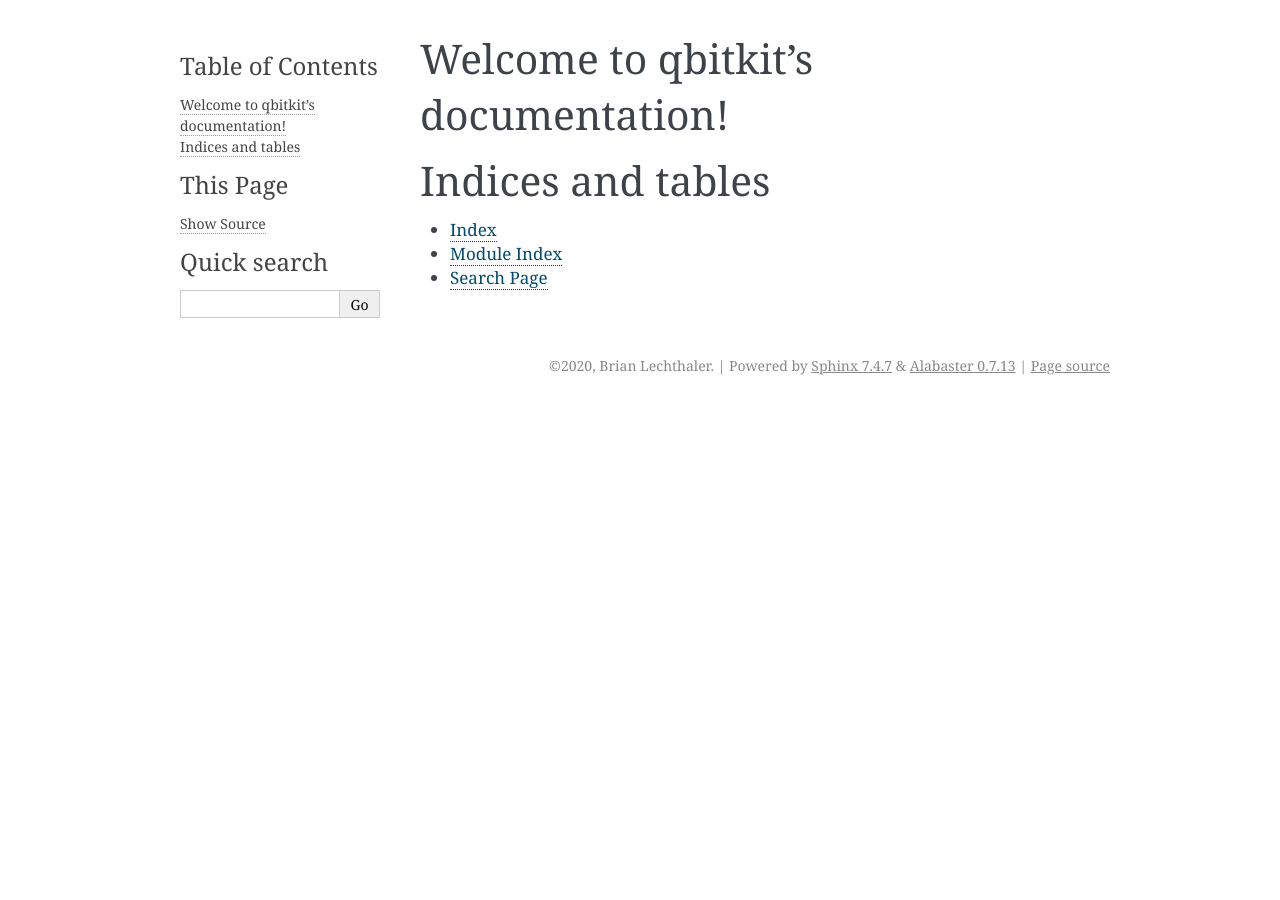
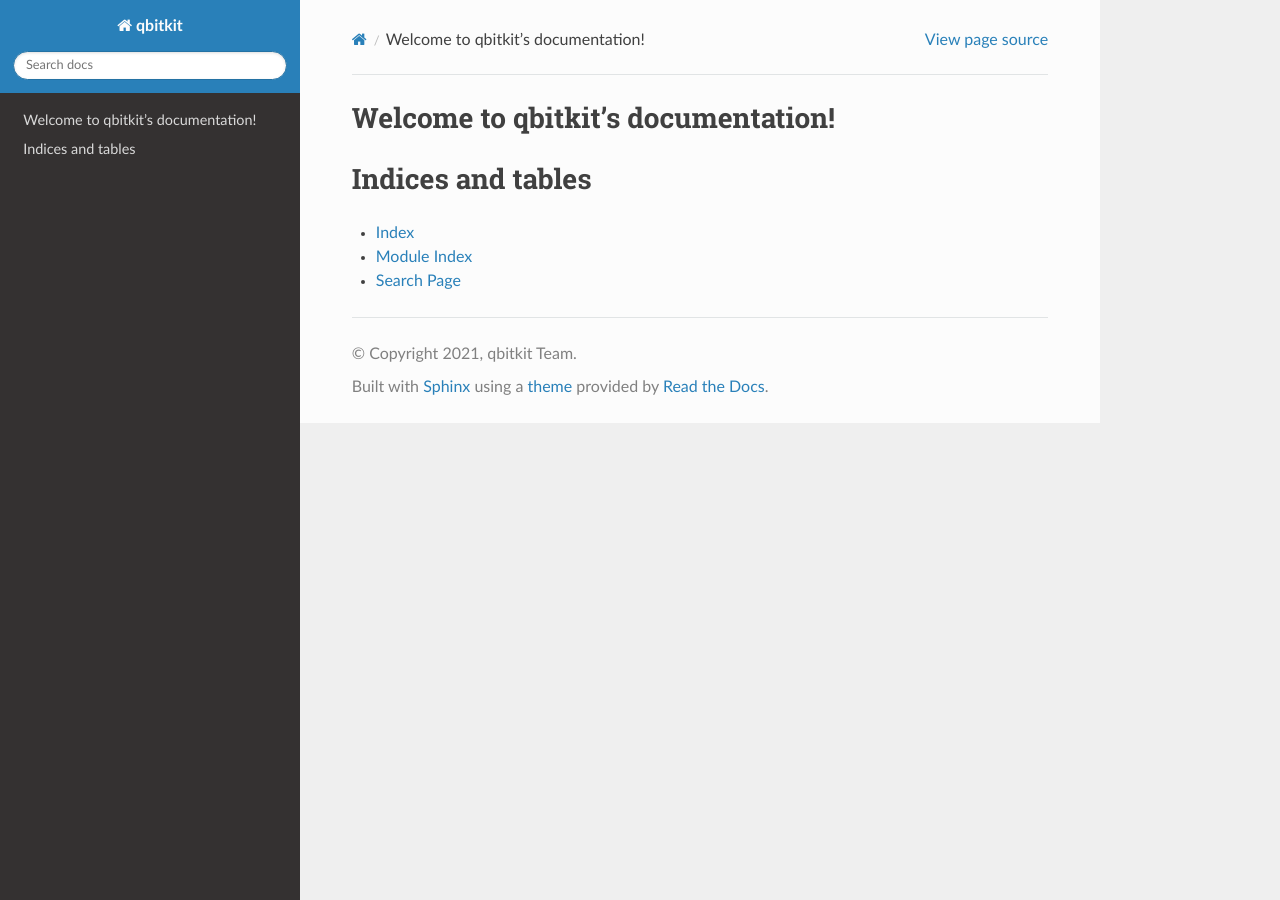
Before and after one commit to qbitkit/qbitkit, a Sphinx documentation site: the page built from doc/sphinx/index.rst, in a window 1280 px wide. Built offline with Sphinx 7.4.7 and the Read the Docs theme 2.0.0, drawn with Linux system fonts in a browser that asks for light colours; some of the changed lines change nothing that is shown.

Commit message:
Customize Sphinx Config

```diff
--- a/doc/sphinx/conf.py
+++ b/doc/sphinx/conf.py
@@ -10,7 +10,7 @@
 # add these directories to sys.path here. If the directory is relative to the
 # documentation root, use os.path.abspath to make it absolute, like shown here.
 #
-# import os
+from os.path import sep as pathsep
 # import sys
 # sys.path.insert(0, os.path.abspath('.'))
 
@@ -18,9 +18,8 @@
 # -- Project information -----------------------------------------------------
 
 project = 'qbitkit'
-copyright = '2020, Brian Lechthaler'
-author = 'Brian Lechthaler'
-
+author = f'{project} Team'
+copyright = f'2021, {author}'
 
 # -- General configuration ---------------------------------------------------
 
@@ -38,10 +37,34 @@
 # Add any paths that contain templates here, relative to this directory.
 templates_path = ['_templates']
 
+source_suffix = ".rst"
+master_doc = "index"
+
+autoclass_content = "both"
+autodoc_member_order = "bysource"
+default_role = "py:obj"
+
+html_theme = "sphinx_rtd_theme"
+htmlhelp_basename = "{}doc".format(project)
+
+napoleon_use_rtype = False
+
+repo_root_path = f"..{pathsep}..{pathsep}"
+
+apidoc_module_dir = f"..{pathsep}..{pathsep}{project}"
+apidoc_output_dir = "_apidoc"
+apidoc_excluded_paths = [f"..{pathsep}..{pathsep}"]
+apidoc_separate_modules = True
+apidoc_module_first = True
+apidoc_extra_args = ["-f", "--implicit-namespaces", "-H", "API Reference"]
+
 # List of patterns, relative to source directory, that match files and
 # directories to ignore when looking for source files.
 # This pattern also affects html_static_path and html_extra_path.
-exclude_patterns = ['_build', 'Thumbs.db', '.DS_Store']
+exclude_patterns = ['_build',
+                    'Thumbs.db',
+                    '.DS_Store',
+                    '__MACOSX']
 
 
 # -- Options for HTML output -------------------------------------------------
@@ -49,7 +72,7 @@
 # The theme to use for HTML and HTML Help pages.  See the documentation for
 # a list of builtin themes.
 #
-html_theme = 'alabaster'
+#html_theme = 'alabaster'
 
 # Add any paths that contain custom static files (such as style sheets) here,
 # relative to this directory. They are copied after the builtin static files,
```
